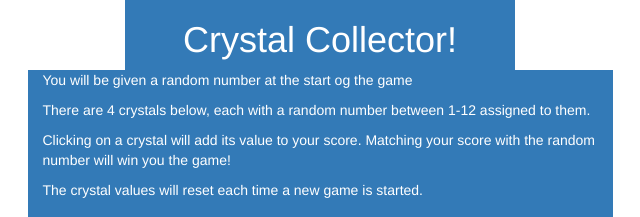
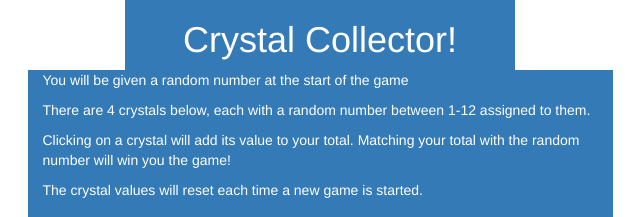
Before and after one commit to Dolson30/unit-4-game, a plain HTML site: page index.html in a window 1280 px wide. Shown: the top 217 px of the page, 320-960 px from the left. Drawn offline with nearby package versions, Linux system fonts and the light colour scheme.

Commit message:
Fixing text issues

```diff
--- a/index.html
+++ b/index.html
@@ -23,9 +23,9 @@
         <div class="row">
                 <div class="col-sm-3 col-md-3 col-lg-3"></div>
             <div class="col-sm-6 col-md-6 col-lg-6 bg-primary">
-                <p>You will be given a random number at the start og the game</p>
+                <p>You will be given a random number at the start of the game</p>
                 <P>There are 4 crystals below, each with a random number between 1-12 assigned to them.</P>
-                <p>Clicking on a crystal will add its value to your score. Matching your score with the random number will win you the game!</p>
+                <p>Clicking on a crystal will add its value to your total. Matching your total with the random number will win you the game!</p>
                 <p>The crystal values will reset each time a new game is started.</p>
                 <h3>Click a jewel to start the game!</h3>
             </div>
```
